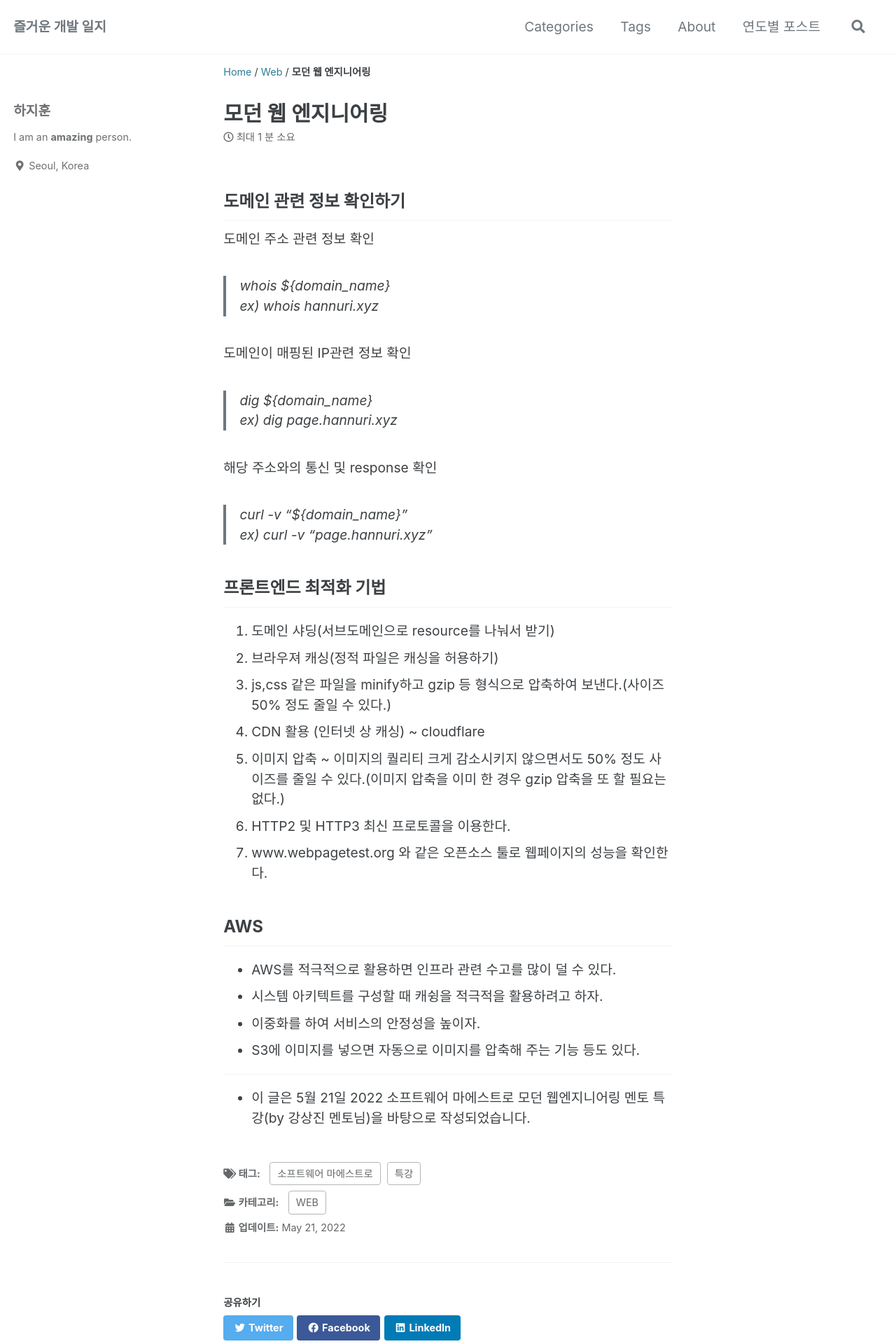
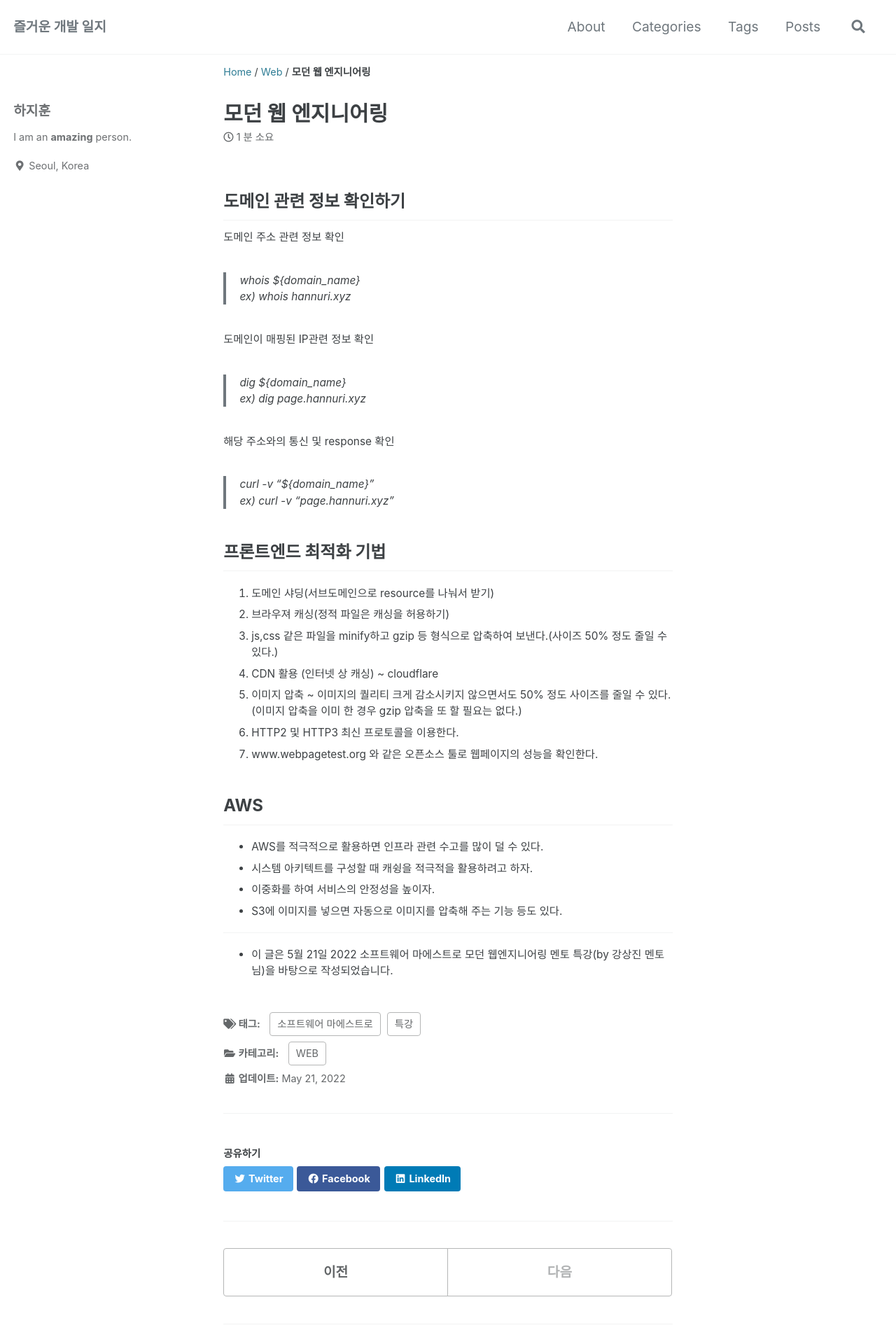
Before and after one commit to habibi03336/habibi03336.github.io, a Jekyll site: the page built from _posts/2022-05-21-modern_web_engineering.md, in a window 1280 px wide. Shown: the top 1920 px of the page at 70% size. Built offline with Jekyll 4.4.1, drawn with Linux system fonts in a browser that asks for light colours; cached includes are drawn as plain includes; comment, search, counter and statistics services are not loaded; some of the changed text lies outside the part shown.

Commit message:
Update settings

```diff
--- a/_config.yml
+++ b/_config.yml
@@ -28,7 +28,7 @@ teaser                   : # path of fallback teaser image, e.g. "/assets/images
 logo                     : # path of logo image to display in the masthead, e.g. "/assets/images/88x88.png"
 masthead_title           : # overrides the website title displayed in the masthead, use " " for no title
 # breadcrumbs            : false # true, false (default)
-words_per_minute         : 200
+words_per_minute         : 100
 comments:
   provider               : "disqus" # "discourse", "facebook", "staticman", "staticman_v2", "utterances", "giscus", "custom"
   disqus:
--- a/_data/navigation.yml
+++ b/_data/navigation.yml
@@ -1,9 +1,9 @@
 main:
+  - title: "About"
+    url: /about/
   - title: "Categories"
     url: /categories/
   - title: "Tags"
     url: /tags/
-  - title: "About"
-    url: /about/
-  - title: "연도별 포스트"
+  - title: "Posts"
     url: /posts/
--- a/_sass/minimal-mistakes/_page.scss
+++ b/_sass/minimal-mistakes/_page.scss
@@ -113,7 +113,7 @@ body {
   p,
   li,
   dl {
-    font-size: 1em;
+    font-size: 0.8em;
   }
 
   /* paragraph indents */
```
Also changed, not shown: _pages/posts-archive.md (added, +6 -0 lines).
